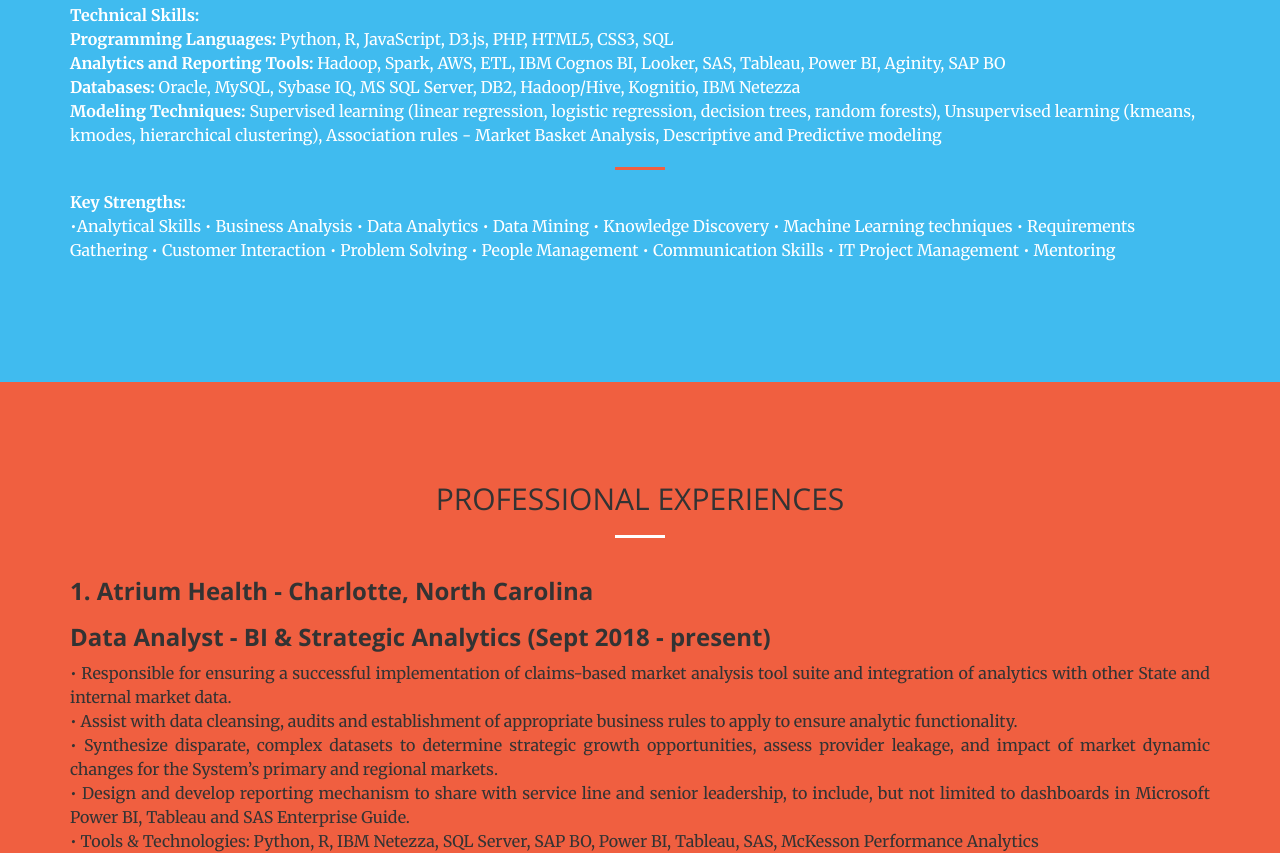
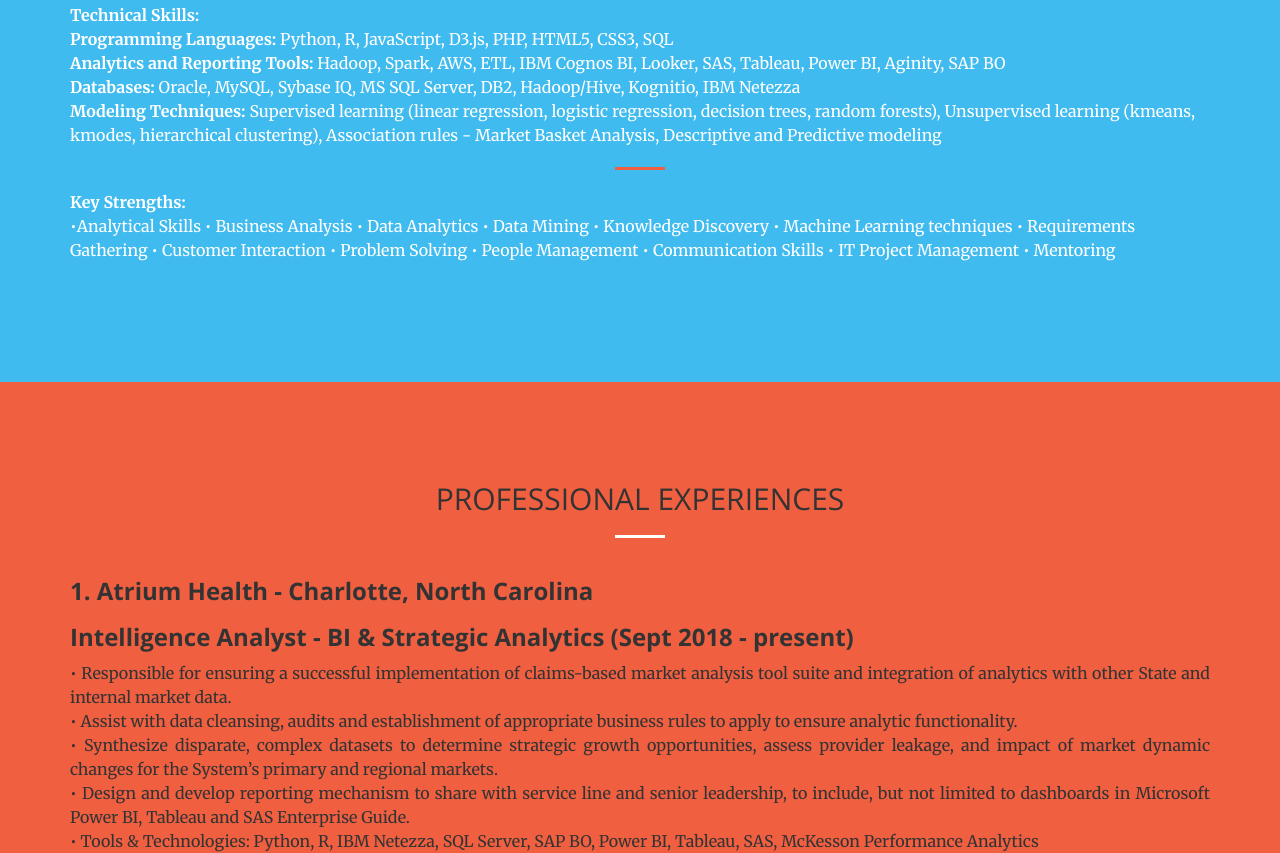
Before and after one commit to HRakesh/HRakesh.github.io, a plain HTML site: page index.html in a window 1280 px wide. Shown: the part 1312-2165 px from the top of the page. Drawn offline with nearby package versions, Linux system fonts and the light colour scheme.

Commit message:
Update index.html

```diff
--- a/index.html
+++ b/index.html
@@ -83,7 +83,7 @@
 				<a><img src="img/pp.jpg" alt="Rakesh" width="300" height="300" style="border:5px solid black"></a>
 				<hr>
                 <p style="font-family: verdana">Data Analytics Analyst | BI/Data Engineer | Business Intelligence <br/> UNC Charlotte CS/Data Science Alum<br/>
-				<br/>Data Analyst - BI & Strategic Analytics at <a href= "https://atriumhealth.org/about-us" style="color:white" target="_blank" >Atrium Health</a><br/>(formerly Carolinas HealthCare System)<br/>Charlotte, NC</p>
+				<br/>Intelligence Analyst - BI & Strategic Analytics at <a href= "https://atriumhealth.org/about-us" style="color:white" target="_blank" >Atrium Health</a><br/>(formerly Carolinas HealthCare System)<br/>Charlotte, NC</p>
 			</div>
         </div>
     </header>
@@ -139,7 +139,7 @@
                 <div class="col-lg-12">
                     <div>
 					<h3><b>1. Atrium Health - Charlotte, North Carolina</b></h3>
-						<h3><b>Data Analyst - BI & Strategic Analytics (Sept 2018 - present)</b></h3>
+						<h3><b>Intelligence Analyst - BI & Strategic Analytics (Sept 2018 - present)</b></h3>
 						<p style="text-align:justify">	• Responsible for ensuring a successful implementation of claims-based market analysis tool suite and integration of analytics with other State and internal market data.<br/>
 						• Assist with data cleansing, audits and establishment of appropriate business rules to apply to ensure analytic functionality.<br/>
 						• Synthesize disparate, complex datasets to determine strategic growth opportunities, assess provider leakage, and impact of market dynamic changes for the System’s primary and regional markets.<br/>
```
